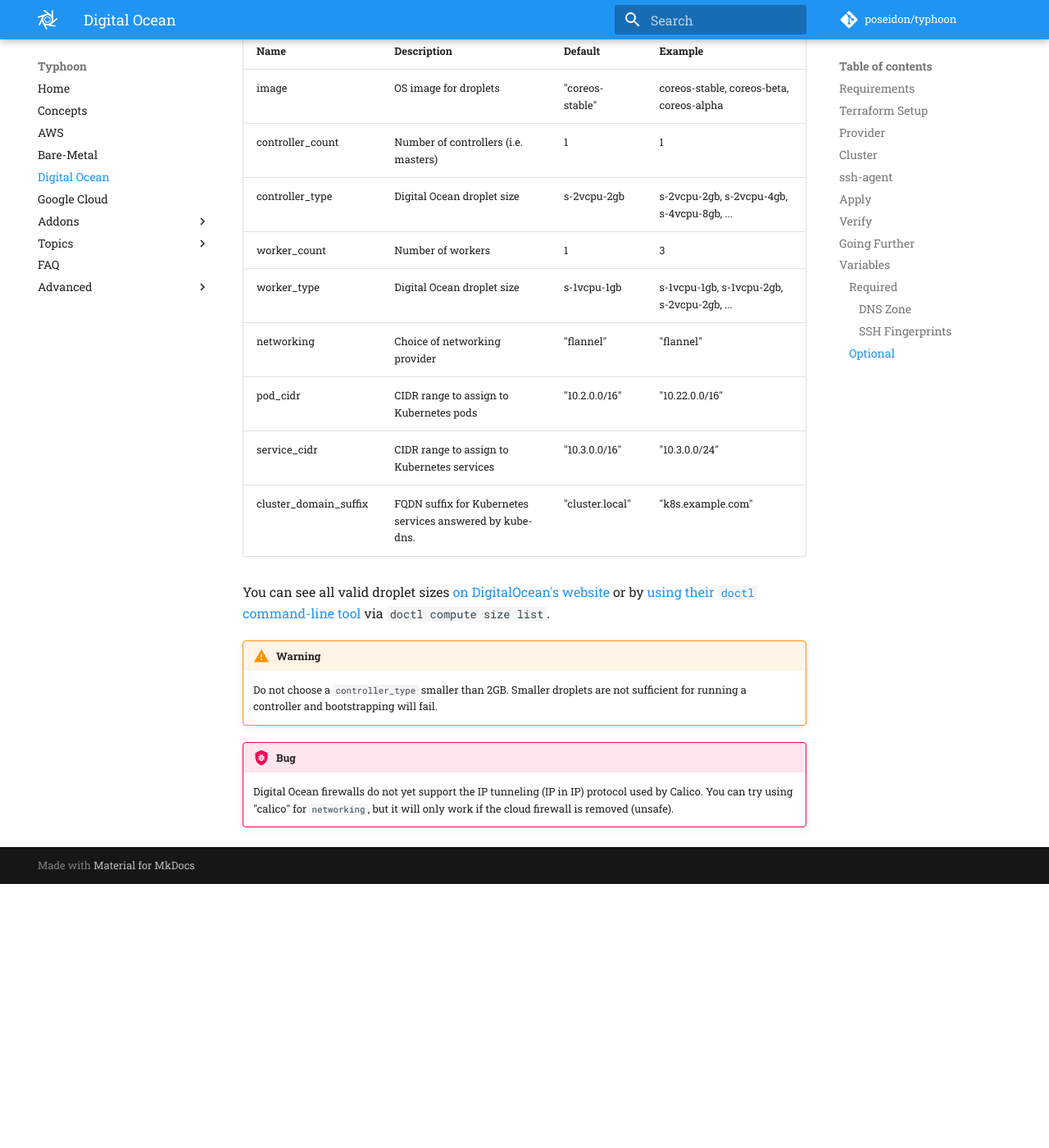
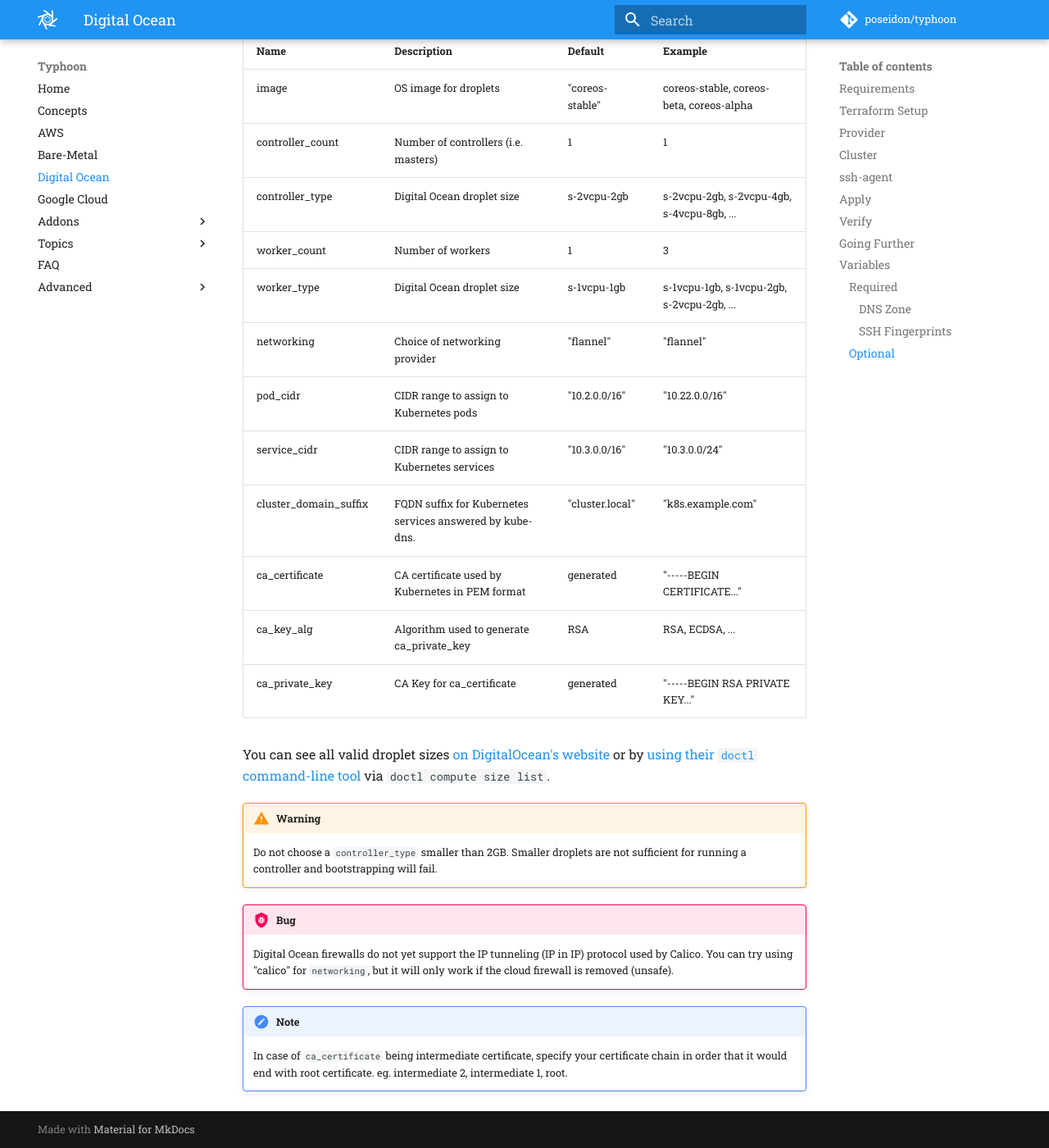
Before and after one commit to poseidon/typhoon, an MkDocs documentation site: the page built from docs/digital-ocean.md, in a window 1280 px wide and 1400 px high, scrolled down 5887 px. Shown: the whole window at 82% size. Built offline with MkDocs 1.6.1 and Material for MkDocs 9.7.7, drawn with Linux system fonts in a browser that asks for light colours; comment, search, counter and statistics services are not loaded; old or Windows-style settings are respelled for this version of MkDocs; before the commit the page ends 6965 px from its top, so only the background shows below that.

Commit message:
Add CA configuration for DigitalOcean

```diff
--- a/docs/digital-ocean.md
+++ b/docs/digital-ocean.md
@@ -269,6 +269,9 @@
 | pod_cidr | CIDR range to assign to Kubernetes pods | "10.2.0.0/16" | "10.22.0.0/16" |
 | service_cidr | CIDR range to assign to Kubernetes services | "10.3.0.0/16" | "10.3.0.0/24" |
 | cluster_domain_suffix | FQDN suffix for Kubernetes services answered by kube-dns. | "cluster.local" | "k8s.example.com" |
+| ca_certificate | CA certificate used by Kubernetes in PEM format | generated | "-----BEGIN CERTIFICATE..." |
+| ca_key_alg | Algorithm used to generate ca_private_key | RSA | RSA, ECDSA, ... |
+| ca_private_key | CA Key for ca_certificate | generated | "-----BEGIN RSA PRIVATE KEY..." |
 
 You can see all valid droplet sizes [on DigitalOcean's website](https://developers.digitalocean.com/documentation/changelog/api-v2/new-size-slugs-for-droplet-plan-changes/) or by [using their `doctl` command-line tool](https://github.com/digitalocean/doctl) via `doctl compute size list`.
 
@@ -277,3 +280,6 @@
 
 !!! bug
     Digital Ocean firewalls do not yet support the IP tunneling (IP in IP) protocol used by Calico. You can try using "calico" for `networking`, but it will only work if the cloud firewall is removed (unsafe).
+
+!!! note
+    In case of `ca_certificate` being intermediate certificate, specify your certificate chain in order that it would end with root certificate. eg. intermediate 2, intermediate 1, root.
```
Also changed, not shown: 2 other files.
